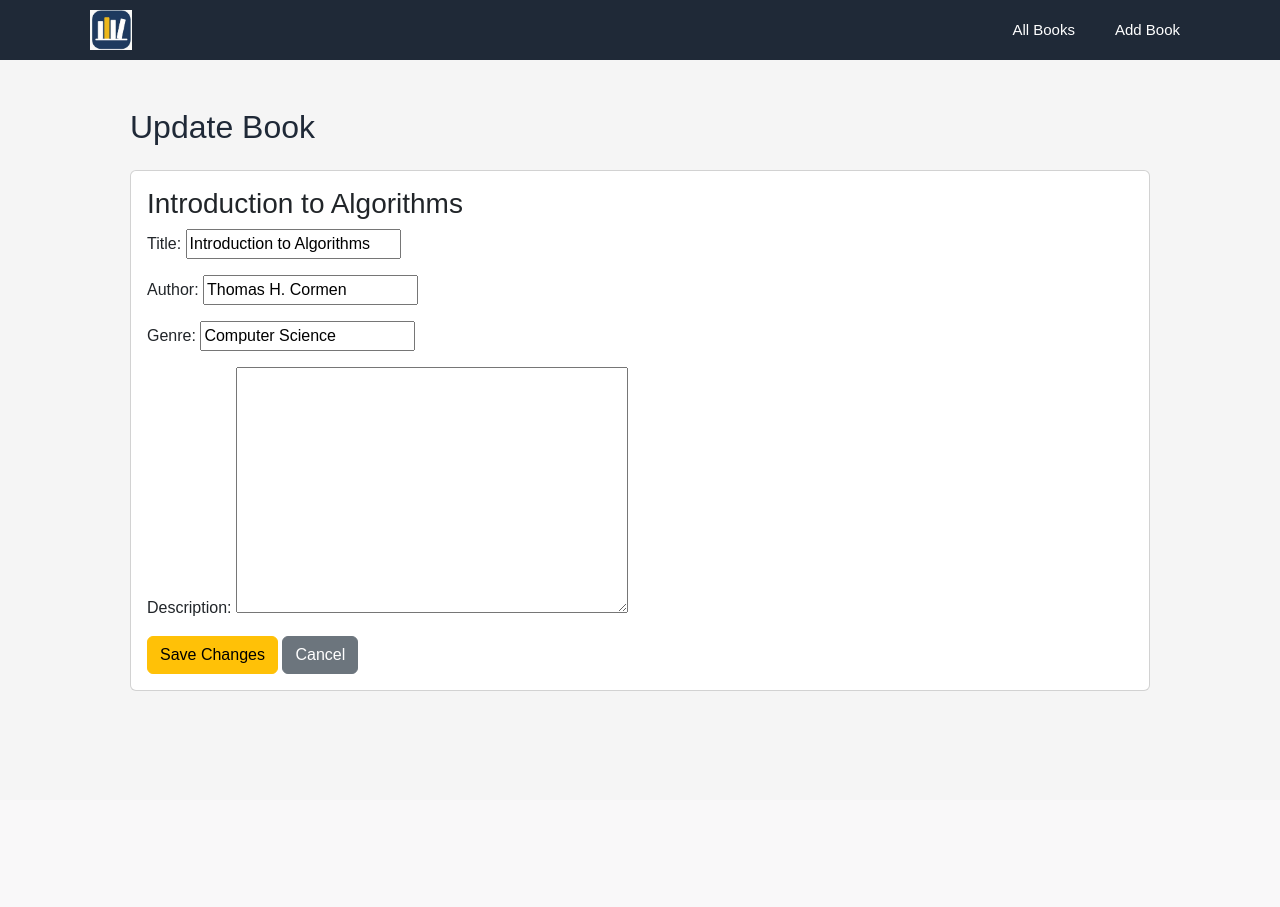
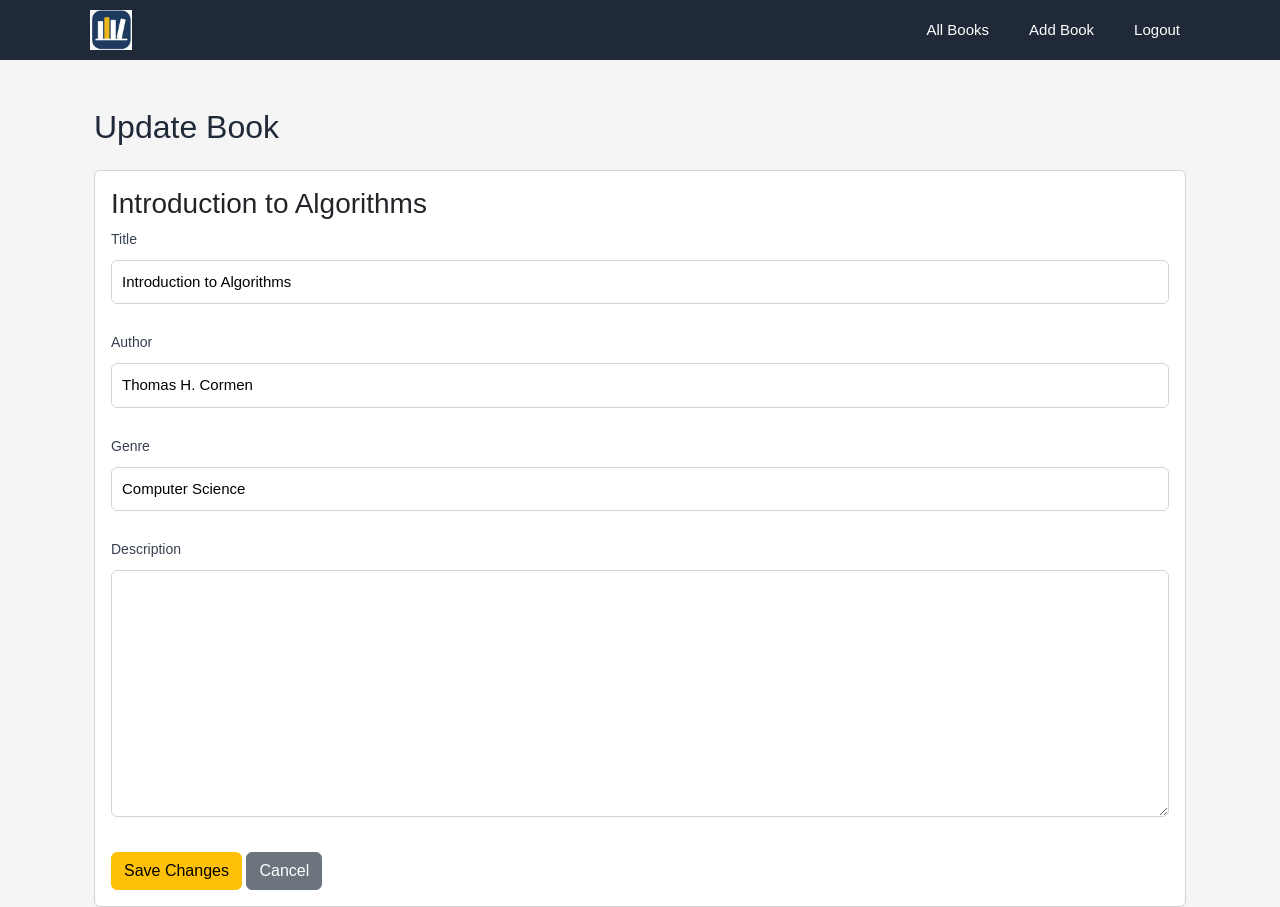
Before and after one commit to danah-aloraini/library-Management-project, a Django app: page /books/2/update/ in a window 1280 px wide. Before the commit the page ends 691 px from the top, so only its background shows below. Run offline with Django 5.2, Linux system fonts and the light colour scheme; a user stored in the database is signed in; data comes from the database, SQL or seed files in the repository; both versions use the stored data as it was after the commit.

Commit message:
Complete Library Management System project

```diff
--- a/accounts/Templates/accounts/books_list.html
+++ b/accounts/Templates/accounts/books_list.html
@@ -31,7 +31,7 @@
                         <td>{{ book.author }}</td>
                         <td>{{ book.genre }}</td>
                         <td class="text-center">
-                            <!--  (Requirement 5) Put book details URL here -->
+
                             <a href="{% url 'accounts:book_detail_view' book.id %}" class="btn btn-primary btn-sm">View Details</a>
                         </td>
                     </tr>
--- a/accounts/Templates/accounts/layout.html
+++ b/accounts/Templates/accounts/layout.html
@@ -9,40 +9,37 @@
 </head>
 <body>
 
+    <nav class="library-menu">
+        <div class="menu-container">
 
-    <nav class="library-Menu">
-        <div class="Menu-container">
-
-
-            <a class="Menu-logo" href="{% url 'accounts:login_view' %}">
+            <a class="menu-logo" href="{% url 'accounts:login_view' %}">
                 <img src="{% static 'accounts/library-logo.jfif' %}" alt="Website Logo">
             </a>
 
-
-            <div class="Menu-links">
-
+            <div class="menu-links">
                 {% if request.user.is_authenticated %}
-                    <a class="Menu-link" href="{% url 'accounts:book_list_view' %}">All Books</a>
-                    <a class="Menu-link" href="{% url 'accounts:add_book_view' %}">Add Book</a>
+                    <a class="menu-link" href="{% url 'accounts:book_list_view' %}">All Books</a>
+                    <a class="menu-link" href="{% url 'accounts:add_book_view' %}">Add Book</a>
+                    <a class="menu-link" href="{% url 'accounts:logout_view' %}">Logout</a>
                 {% else %}
-                    <a class="Menu-link" href="{% url 'accounts:login_view' %}">Login</a>
-                    <a class="Menu-link" href="{% url 'accounts:register_view' %}">Register</a>
+                    <a class="menu-link" href="{% url 'accounts:login_view' %}">Login</a>
+                    <a class="menu-link" href="{% url 'accounts:register_view' %}">Register</a>
                 {% endif %}
-
             </div>
 
         </div>
     </nav>
 
-    <div class="container ">
+    <div class="container">
         {% if messages %}
             {% for message in messages %}
+                <div class="message {% if message.tags %}message-{{ message.tags }}{% else %}message-info{% endif %}">
                     {{ message }}
+                </div>
             {% endfor %}
         {% endif %}
 
         {% block body %}{% endblock %}
-
     </div>
 
 </body>
--- a/accounts/Templates/accounts/login.html
+++ b/accounts/Templates/accounts/login.html
@@ -7,7 +7,7 @@
 <div class="login">
     <div class="login-container">
 
-        <div class="login_logo">
+        <div class="login-logo">
             <img src="{% static 'accounts/library-logo.jfif' %}" alt="Logo" >
             <h3 class="login-title">Library System</h3>
         </div>
--- a/accounts/Templates/accounts/update_book.html
+++ b/accounts/Templates/accounts/update_book.html
@@ -13,10 +13,17 @@
 
             <h3>{{ book.title }}</h3>
 
-            <form method="post">
+            <form method="post" class="book-form">
                 {% csrf_token %}
-
-                {{ form.as_p }}
+                {% for field in form %}
+                    <div class="book-field">
+                        <label for="{{ field.id_for_label }}" class="book-label">{{ field.label }}</label>
+                        {{ field }}
+                        {% for error in field.errors %}
+                            <div class="book-error">{{ error }}</div>
+                        {% endfor %}
+                    </div>
+                {% endfor %}
 
                 <button type="submit" class="btn btn-warning">
                     Save Changes
--- a/accounts/static/accounts/styles.css
+++ b/accounts/static/accounts/styles.css
@@ -10,12 +10,12 @@ body {
 }
 
 /*    Main Navigation Menu    */
-.library-Menu {
+.library-menu {
     background-color: #1f2937;
     padding: 10px 20px;
 }
 
-.Menu-container {
+.menu-container {
     display: flex;
     align-items: center;
     justify-content: space-between;
@@ -23,25 +23,25 @@ body {
     margin: 0 auto;
 }
 
-.Menu-logo {
+.menu-logo {
     display: flex;
     align-items: center;
     text-decoration: none;
 }
 
-.Menu-logo img {
+.menu-logo img {
     display: block;
     height: 40px;
     width: auto;
 }
 
-.Menu-links {
+.menu-links {
     display: flex;
     align-items: center;
     gap: 20px;
 }
 
-.Menu-link {
+.menu-link {
     color: #ffffff;
     text-decoration: none;
     font-size: 15px;
@@ -50,15 +50,8 @@ body {
     transition: background-color 0.2s ease;
 }
 
-.Menu-link:hover {
+.menu-link:hover {
     background-color: #374151;
-}
-
-
-.container {
-    max-width: 1100px;
-    margin: 30px auto;
-    padding: 0 20px;
 }
 
 /*    Login page    */
@@ -78,12 +71,12 @@ body {
     padding: 30px;
 }
 
-.login_logo {
+.login-logo {
     text-align: center;
     margin-bottom: 20px;
 }
 
-.login_logo img {
+.login-logo img {
     width: 90px;
     height: auto;
 }
@@ -179,6 +172,7 @@ body {
     font-size: 14px;
     text-align: center;
 }
+
 .errorlist {
     list-style: none;
     padding: 10px;
@@ -220,3 +214,81 @@ body {
 .register-button:hover {
     background: #111827;
 }
+
+/*    Book form (Add / Update pages)    */
+.book-form input[type="text"],
+.book-form input[type="email"],
+.book-form input[type="password"],
+.book-form textarea {
+    width: 100%;
+    padding: 10px;
+    margin-top: 6px;
+    margin-bottom: 14px;
+    border: 1px solid #d1d5db;
+    border-radius: 6px;
+    font-size: 15px;
+    font-family: inherit;
+}
+
+.book-form textarea {
+    resize: vertical;
+    min-height: 90px;
+}
+
+.book-form input:focus,
+.book-form textarea:focus {
+    outline: none;
+    border-color: #1f2937;
+    box-shadow: 0 0 0 2px rgba(31, 41, 55, 0.15);
+}
+
+.book-field {
+    margin-bottom: 14px;
+}
+
+.book-label {
+    display: block;
+    font-weight: 500;
+    font-size: 14px;
+    color: #374151;
+    margin-bottom: 4px;
+}
+
+.book-error {
+    color: #dc2626;
+    font-size: 13px;
+    margin-top: 4px;
+}
+
+/*    Messages (success / error / info / warning)    */
+.message {
+    padding: 10px 14px;
+    border-radius: 6px;
+    margin-bottom: 15px;
+    font-size: 14px;
+    border: 1px solid transparent;
+}
+
+.message-success {
+    background: #d1fae5;
+    color: #065f46;
+    border-color: #a7f3d0;
+}
+
+.message-error {
+    background: #fee2e2;
+    color: #991b1b;
+    border-color: #fecaca;
+}
+
+.message-info {
+    background: #dbeafe;
+    color: #1e40af;
+    border-color: #bfdbfe;
+}
+
+.message-warning {
+    background: #fef3c7;
+    color: #92400e;
+    border-color: #fde68a;
+}
--- a/accounts/urls.py
+++ b/accounts/urls.py
@@ -4,12 +4,13 @@ from . import views
 app_name = "accounts"
 
 urlpatterns = [
-    path("",    views.login_view,    name="login_view"),
-    path("register", views.register_view, name="register_view"),
-    path("books", views.book_list_view, name="book_list_view"),
-    path("books/<int:book_id>/", views.book_detail_view, name="book_detail_view"),
+    path("",                            views.login_view,        name="login_view"),
+    path("register/",                   views.register_view,     name="register_view"),
+    path("logout/",                     views.logout_view,       name="logout_view"),
+    path("books/",                      views.book_list_view,    name="book_list_view"),
+    path("books/add/",                  views.add_book_view,     name="add_book_view"),
+    path("books/<int:book_id>/",        views.book_detail_view,  name="book_detail_view"),
     path("books/<int:book_id>/reserve/", views.reserve_book_view, name="reserve_book_view"),
-    path("add-book", views.add_book_view, name="add_book_view"),
-    path("books/<int:book_id>/update/", views.update_book_view, name="update_book_view"),
-    path("books/<int:book_id>/delete/", views.delete_book_view, name="delete_book_view"),
+    path("books/<int:book_id>/update/", views.update_book_view,  name="update_book_view"),
+    path("books/<int:book_id>/delete/", views.delete_book_view,  name="delete_book_view"),
 ]
--- a/accounts/views.py
+++ b/accounts/views.py
@@ -5,8 +5,7 @@ from django.contrib.auth import authenticate, login, logout
 from django.contrib.auth.models import User
 from django import forms
 from django.contrib.auth.decorators import login_required
-from django.shortcuts import get_object_or_404, redirect
-from django.contrib import messages
+from django.shortcuts import redirect
 from django.forms import ModelForm
 from .models import Book
 from django.contrib import messages
@@ -66,7 +65,7 @@ def register_view(request):
             user = User.objects.create_user(username, email, password)
             user.save()
 
-            login(request, user)
+            messages.success(request, "Account created successfully!")
             return HttpResponseRedirect(reverse("accounts:login_view"))
         else:
             return render(request, "accounts/register.html", {"form": form})
@@ -88,13 +87,16 @@ def login_view(request):
             else:
                 return render(request, "accounts/login.html", {
                     "form": form,
-                    "message": "Error: you need to register first"
+                    "message":"Invalid username or password."
                 })
         else:
             return render(request, "accounts/login.html", {"form": form})
 
     return render(request, "accounts/login.html", {"form": LoginForm()})
 
+def logout_view(request):
+    logout(request)
+    return HttpResponseRedirect(reverse("accounts:login_view"))
 
 @login_required(login_url='accounts:login_view')
 def book_list_view(request):
@@ -102,15 +104,10 @@ def book_list_view(request):
     return render(request, "accounts/books_list.html", {"books": books})
 
 
-class BookForm(forms.ModelForm):
+class BookForm(ModelForm):
     class Meta:
         model = Book
-        fields = ["title", "author", "genre"]
-        widgets = {
-            "title": forms.TextInput(attrs={"class": "form-control"}),
-            "author": forms.TextInput(attrs={"class": "form-control"}),
-            "genre": forms.TextInput(attrs={"class": "form-control"}),
-        }
+        fields = ['title', 'author', 'genre', 'description']
 
 
 @login_required(login_url='accounts:login_view')
@@ -131,7 +128,6 @@ def book_detail_view(request, book_id):
     book = Book.objects.get(id=book_id)
 
     reserved = book.reserved_by.filter(id=request.user.id).exists()
-
     return render(request, "accounts/book_detail.html", {
         "book": book,
         "reserved": reserved
@@ -143,20 +139,15 @@ def reserve_book_view(request, book_id):
 
     if request.method == "POST":
         book.reserved_by.add(request.user)
-
+        messages.success(request, f"You reserved '{book.title}'.")
     return HttpResponseRedirect(
         reverse("accounts:book_detail_view", args=(book_id,))
     )
 
-class BookForm(ModelForm):
-    class Meta:
-         model = Book
-         fields = ['title', 'author', 'genre', 'description']
-
 
 @login_required(login_url='accounts:login_view')
 def update_book_view(request, book_id):
-    book = get_object_or_404(Book, id=book_id)
+    book = Book.objects.get(id=book_id)
 
     if request.method == "POST":
         form = BookForm(request.POST, instance=book)
@@ -167,7 +158,6 @@ def update_book_view(request, book_id):
             return redirect("accounts:book_detail_view", book_id=book.id)
     else:
         form = BookForm(instance=book)
-
     return render(request, "accounts/update_book.html", {
         "form": form,
         "book": book
@@ -175,7 +165,7 @@ def update_book_view(request, book_id):
 
 @login_required(login_url='accounts:login_view')
 def delete_book_view(request, book_id):
-    book = get_object_or_404(Book, id=book_id)
+    book = Book.objects.get(id=book_id)
 
     if request.method == "POST":
         book.delete()
```
Also changed, not shown: accounts/Templates/accounts/add_book.html (+13 -10 lines), accounts/static/accounts/site.css (deleted, +0 -82 lines), db.sqlite3, 1 other file. Lines whose indentation alone changed are shown as unchanged.
